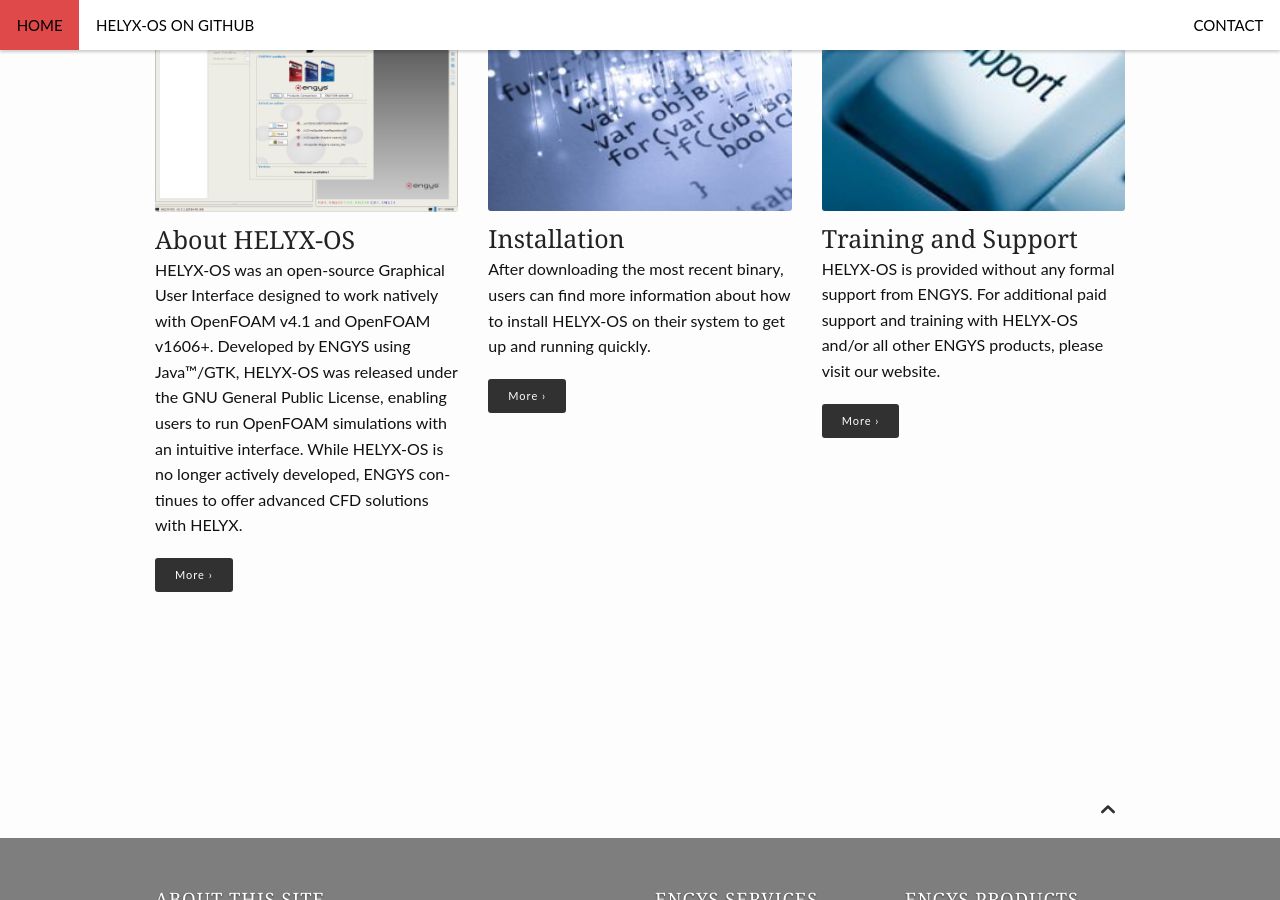
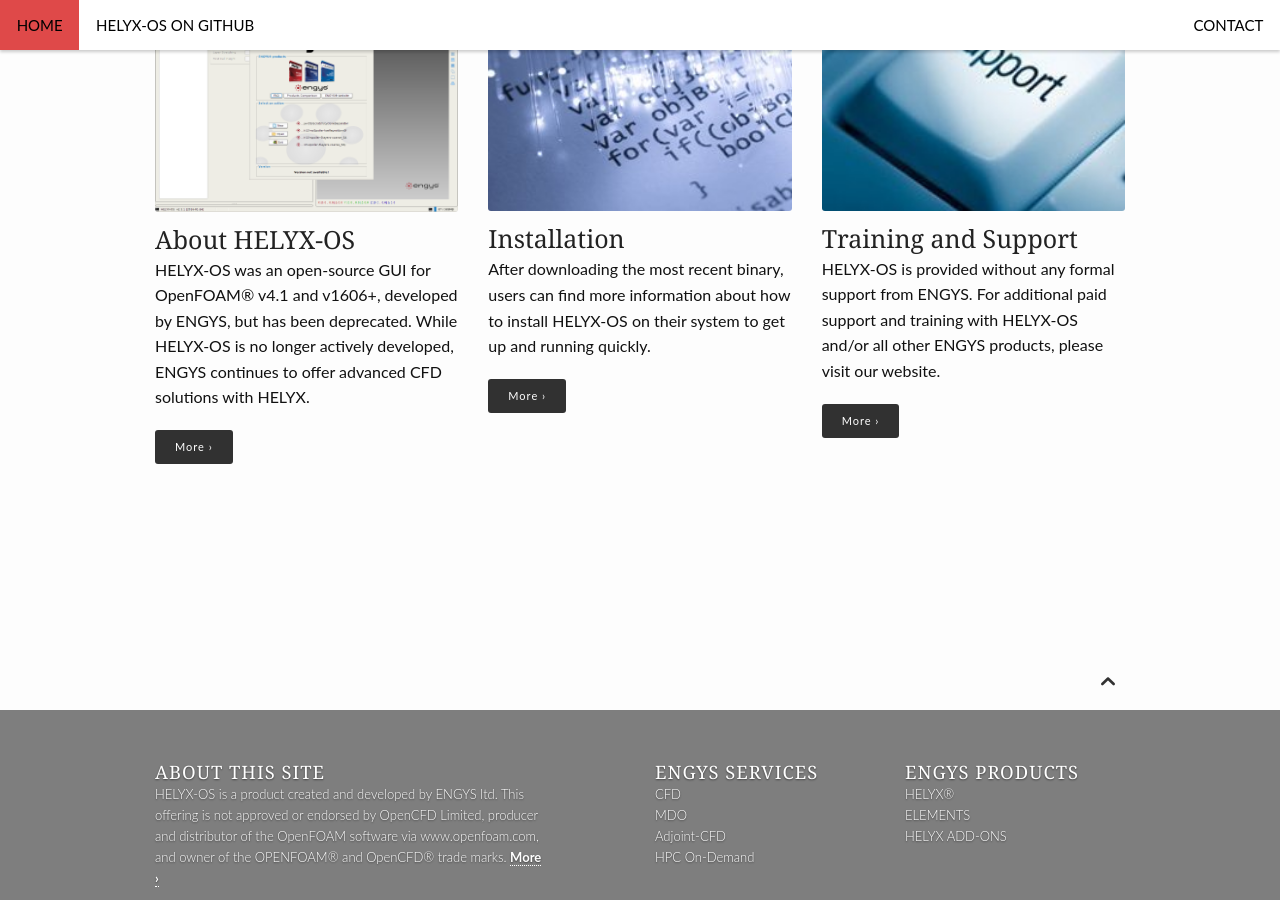
Before and after one commit to ENGYS/HELYX-OS, a Jekyll site: the page built from pages/pages-root-folder/index.md, in a window 1280 px wide and 900 px high, scrolled down 598 px. Built offline with Jekyll 4.4.1, drawn with Linux system fonts in a browser that asks for light colours.

Commit message:
Update index.md

```diff
--- a/pages/pages-root-folder/index.md
+++ b/pages/pages-root-folder/index.md
@@ -9,9 +9,9 @@
   image_fullwidth: 'meshHeader-2017.png'
 widget1:
   title: "About HELYX-OS"
-  url: ''
+  url: 'http://engys.com/'
   image: '/images/HELYX-OS-v231-welcomescreen.png'
-  text: 'HELYX-OS was an open-source Graphical User Interface designed to work natively with OpenFOAM v4.1 and OpenFOAM v1606+. Developed by ENGYS using Java™/GTK, HELYX-OS was released under the GNU General Public License, enabling users to run OpenFOAM simulations with an intuitive interface. While HELYX-OS is no longer actively developed, ENGYS continues to offer advanced CFD solutions with HELYX.'
+  text: 'HELYX-OS was an open-source GUI for OpenFOAM® v4.1 and v1606+, developed by ENGYS, but has been deprecated. While HELYX-OS is no longer actively developed, ENGYS continues to offer advanced CFD solutions with HELYX.'
 widget2:
   title: "Installation"
   url: '/installation/'
```
